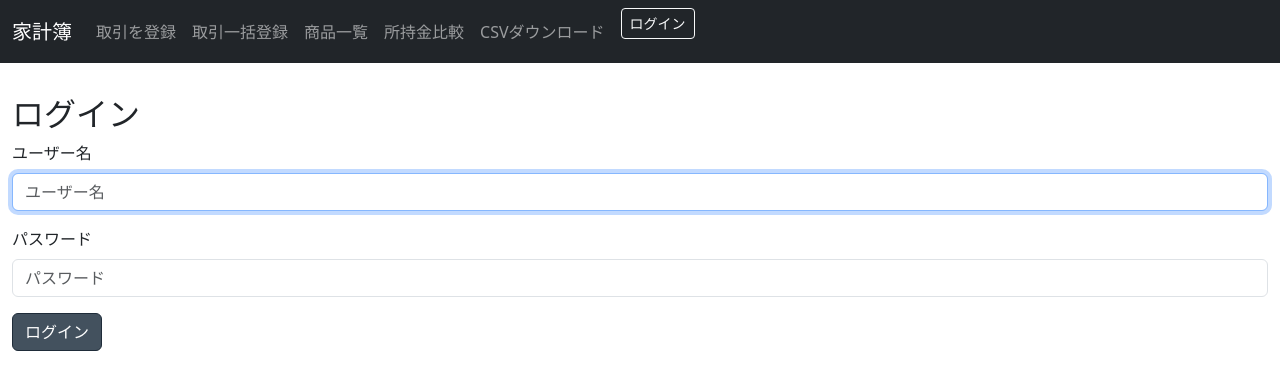
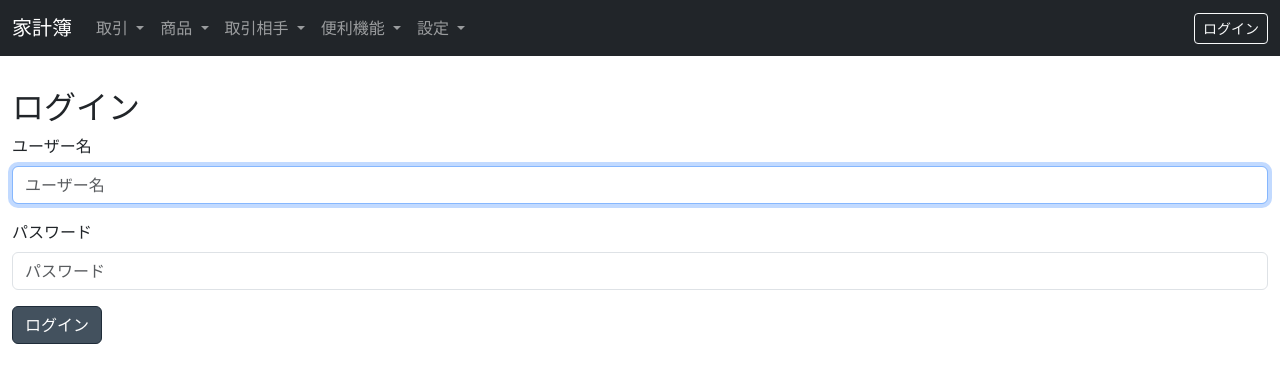
Before and after one commit to nemu-gaikokugo/kakeibo, a Django app: page /accounts/login/ in a window 1280 px wide. Shown: the top 390 px of the page. Run offline with Django 5.2, Linux system fonts and the light colour scheme; some libraries are stand-ins or nearby versions.

Commit message:
nav-barを整えた

```diff
--- a/djangokakeibo/templates/base.html
+++ b/djangokakeibo/templates/base.html
@@ -28,27 +28,62 @@
                 <!-- トグルボタンの中身 -->
                 <div class="collapse navbar-collapse" id="navbarNav">
                     <ul class="navbar-nav">
-                        <li class="nav-item">
-                            <a class="nav-link" href="{% url 'transaction_new' %}">取引を登録</a>
+                        <li class="nav-item dropdown">
+                            <a class="nav-link dropdown-toggle" href="#" id="accountDropdown" role="button" data-bs-toggle="dropdown" aria-expanded="false">
+                                取引
+                            </a>
+                            <ul class="dropdown-menu" aria-labelledby="accountDropdown">
+                                <li><a class="dropdown-item" href="{% url 'top' %}">取引一覧</a></li>
+                                <li><a class="dropdown-item" href="{% url 'transaction_new' %}">取引登録</a></li>
+                                <li><a class="dropdown-item" href="{% url 'bulk_transaction_entry' %}">取引一括登録</a></li>
+                            </ul>
                         </li>
-                        <li class="nav-item">
-                            <a class="nav-link" href="{% url 'bulk_transaction_entry' %}">取引一括登録</a>
+                        <li class="nav-item dropdown">
+                            <a class="nav-link dropdown-toggle" href="#" id="accountDropdown" role="button" data-bs-toggle="dropdown" aria-expanded="false">
+                                商品
+                            </a>
+                            <ul class="dropdown-menu" aria-labelledby="accountDropdown">
+                                <li><a class="dropdown-item" href="{% url 'products_list' %}">商品一覧</a></li>
+                                <li><a class="dropdown-item disabled">商品登録</a></li>
+                                <li><a class="dropdown-item disabled">商品一括登録</a></li>
+                            </ul>
                         </li>
-                        <li class="nav-item">
-                            <a class="nav-link" href="{% url 'products_list' %}">商品一覧</a>
+                        <li class="nav-item dropdown">
+                            <a class="nav-link dropdown-toggle" href="#" id="accountDropdown" role="button" data-bs-toggle="dropdown" aria-expanded="false">
+                                取引相手
+                            </a>
+                            <ul class="dropdown-menu" aria-labelledby="accountDropdown">
+                                <li><a class="dropdown-item disabled">取引相手一覧</a></li>
+                                <li><a class="dropdown-item disabled">取引相手登録</a></li>
+                                <li><a class="dropdown-item disabled">取引相手一括登録</a></li>
+                            </ul>
                         </li>
-                        <li class="nav-item">
-                            <a class="nav-link" href="{% url 'compare_balance' %}">所持金比較</a>
+                        <li class="nav-item dropdown">
+                            <a class="nav-link dropdown-toggle" href="#" id="accountDropdown" role="button" data-bs-toggle="dropdown" aria-expanded="false">
+                                便利機能
+                            </a>
+                            <ul class="dropdown-menu" aria-labelledby="accountDropdown">
+                                <li><a class="dropdown-item" href="{% url 'compare_balance' %}">所持金比較</a></li>
+                                <li><a class="dropdown-item" href="{% url 'export_transactions' %}">CSVダウンロード</a></li>
+                            </ul>
                         </li>
-                        <li class="nav-item">
-                            <a class="nav-link" href="{% url 'export_transactions' %}">CSVダウンロード</a>
+                        <li class="nav-item dropdown">
+                            <a class="nav-link dropdown-toggle" href="#" id="accountDropdown" role="button" data-bs-toggle="dropdown" aria-expanded="false">
+                                設定
+                            </a>
+                            <ul class="dropdown-menu" aria-labelledby="accountDropdown">
+                                <li><a class="dropdown-item disabled">カテゴリ設定</a></li>
+                                <li><a class="dropdown-item disabled">資金形態設定</a></li>
+                                <li><a class="dropdown-item disabled">通貨種設定</a></li>
+                                <li><a class="dropdown-item disabled">貨幣単位設定</a></li>
+                            </ul>
                         </li>
                     </ul>
                     <!-- 右端に配置する部分 -->
                     {% if request.user.is_authenticated %}
                     <div class="d-flex align-items-center ms-auto">
                         <span class="navbar-text">ようこそ {{ request.user.username }} さん</span>
-                        <form action="{% url 'logout' %}" method="post">
+                        <form action="{% url 'logout' %}" method="post" class="my-0">
                             {% csrf_token %}
                             <button type="submit" class="btn btn-outline-light btn-sm ms-2">
                                 ログアウト
@@ -56,8 +91,8 @@
                         </form>
                     </div>
                     {% else %}
-                    <div>
-                        <form action="{% url 'login' %}" method="post">
+                    <div class="d-flex align-items-center ms-auto">
+                        <form action="{% url 'login' %}" method="post" class="my-0">
                             {% csrf_token %}
                             <button type="submit" class="btn btn-outline-light btn-sm ms-2">
                                 ログイン
```
